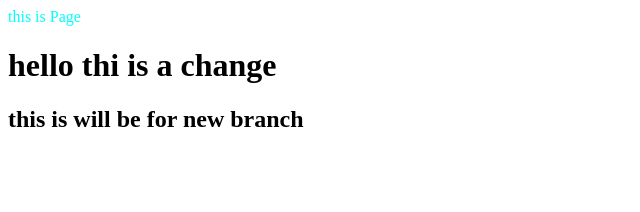
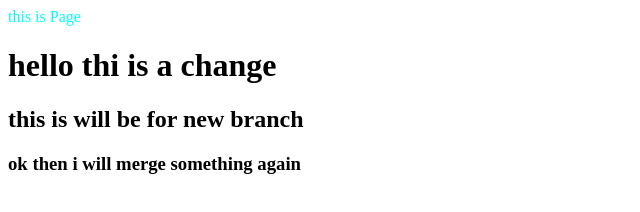
Before and after one commit to kushalr073/GitHub-demo, a plain HTML site: page Localrepo/index.html in a window 1280 px wide. Shown: the whole page, without its empty margins (0-640 px from the left). Drawn offline with Linux system fonts and the light colour scheme.

Commit message:
my new commit

```diff
--- a/Localrepo/index.html
+++ b/Localrepo/index.html
@@ -1,3 +1,4 @@
 <p style="color: aqua;">this is Page</p>
 <h1>hello thi is  a change</h1>
 <h2>this is will be for new branch</h2>
+<h3>ok then i will merge something again</h3>
```
